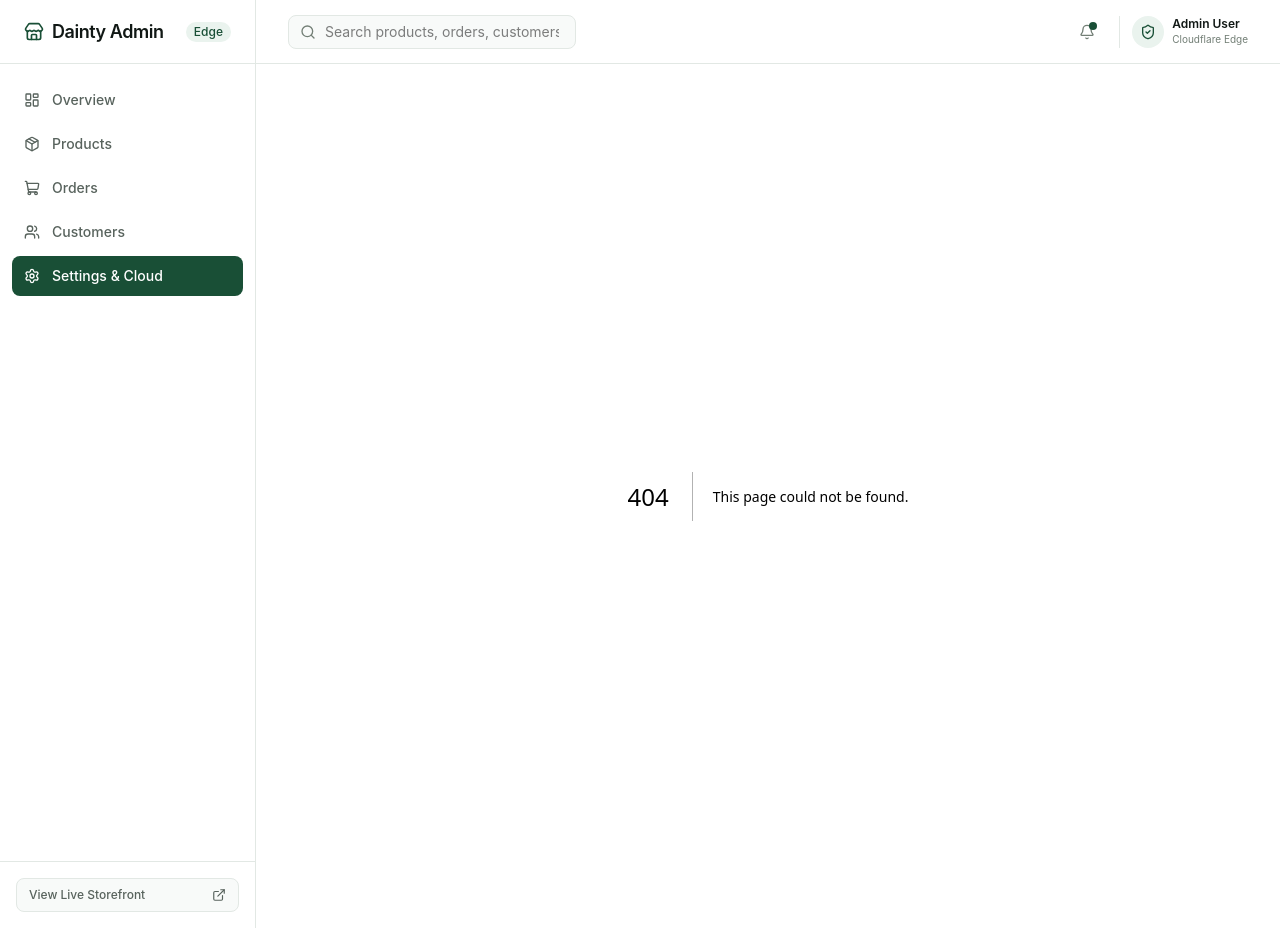
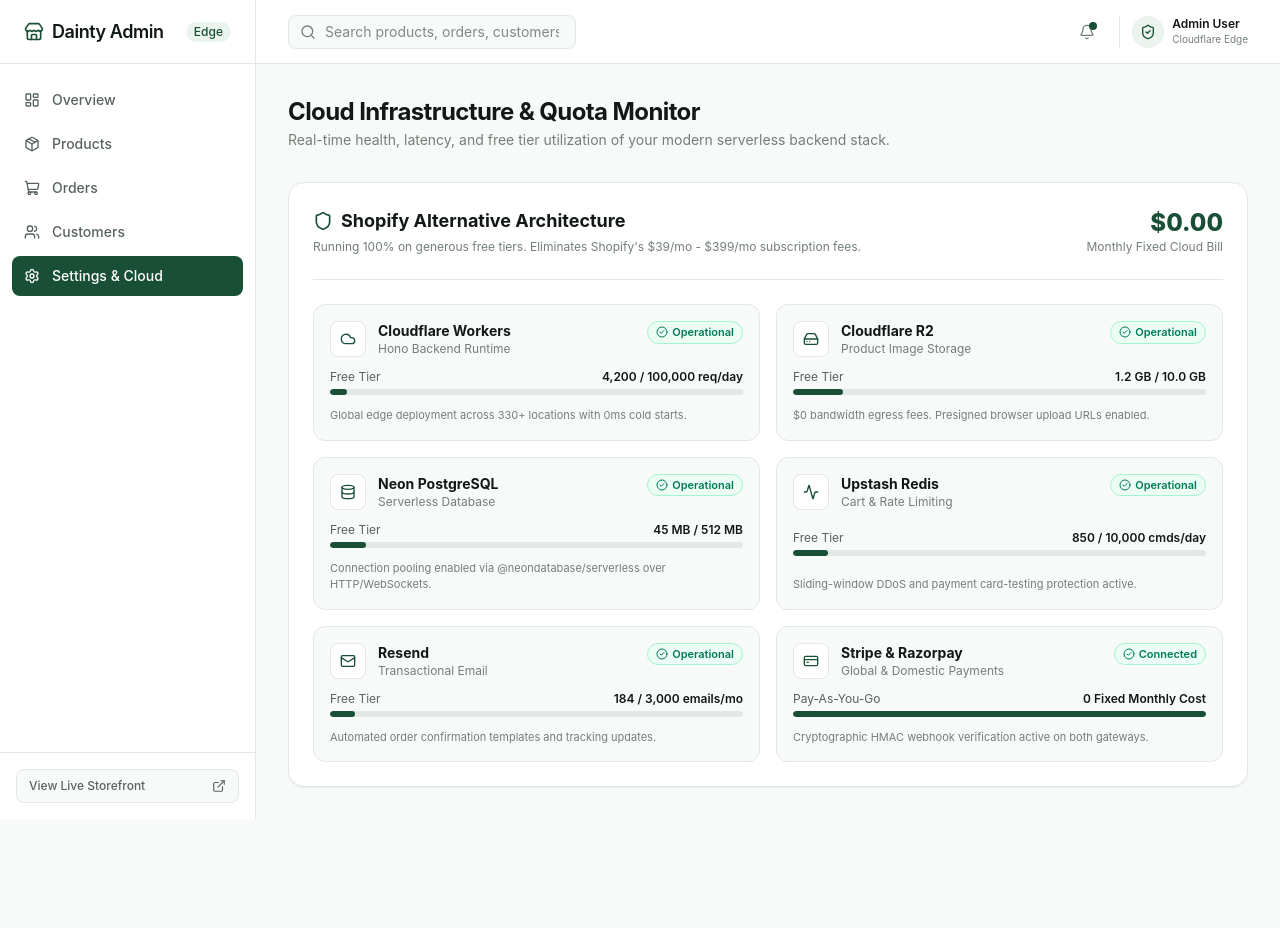
Before and after one commit to swathykjose-a11y/admin, a Next.js app: page /settings in a window 1280 px wide. Before the commit this address had no page. After the commit the page ends 819 px from the top, so only its background shows below. Built offline with nearby package versions, Linux system fonts and the light colour scheme.

Commit message:
feat(management): add customer directory and cloud quota monitor

```diff
--- /dev/null
+++ b/src/app/customers/page.tsx
@@ -0,0 +1,121 @@
+import { Search, Mail, Phone, Calendar } from "lucide-react";
+
+const sampleCustomers = [
+  {
+    id: "cust_1",
+    name: "Sarah Jenkins",
+    email: "sarah@example.com",
+    phone: "+1 (555) 234-5678",
+    ordersCount: 4,
+    totalSpent: "$542.00",
+    joinedDate: "Aug 14, 2026",
+    city: "Springfield, OR",
+  },
+  {
+    id: "cust_2",
+    name: "Alex Rivera",
+    email: "alex@example.com",
+    phone: "+1 (555) 876-5432",
+    ordersCount: 2,
+    totalSpent: "$189.50",
+    joinedDate: "Sep 02, 2026",
+    city: "Bikini Bottom, CA",
+  },
+  {
+    id: "cust_3",
+    name: "Priya Sharma",
+    email: "priya@example.com",
+    phone: "+91 98765 43210",
+    ordersCount: 1,
+    totalSpent: "$240.00",
+    joinedDate: "Oct 28, 2026",
+    city: "London, UK",
+  },
+  {
+    id: "cust_4",
+    name: "Marcus Vance",
+    email: "marcus@example.com",
+    phone: "+1 (555) 345-6789",
+    ordersCount: 5,
+    totalSpent: "$694.00",
+    joinedDate: "Jul 19, 2026",
+    city: "Quahog, RI",
+  },
+];
+
+export default function CustomersPage() {
+  return (
+    <div className="space-y-6 max-w-7xl mx-auto">
+      {/* Header */}
+      <div>
+        <h1 className="text-2xl font-bold tracking-tight text-[#111815]">Customer Management</h1>
+        <p className="text-sm text-[#737F76] mt-0.5">
+          View customer profiles, order history, and contact information.
+        </p>
+      </div>
+
+      {/* Filter Bar */}
+      <div className="bg-white p-4 rounded-xl border border-[#E2E8E4] flex items-center justify-between shadow-xs">
+        <div className="relative w-full sm:w-80">
+          <Search className="w-4 h-4 text-[#737F76] absolute left-3 top-1/2 -translate-y-1/2" />
+          <input
+            type="text"
+            placeholder="Search customers by name, email, or city..."
+            className="w-full pl-9 pr-4 py-2 text-sm bg-[#F8FAF9] border border-[#E2E8E4] rounded-lg focus:outline-none focus:ring-1 focus:ring-[#194F36]"
+          />
+        </div>
+      </div>
+
+      {/* Customers Table */}
+      <div className="bg-white border border-[#E2E8E4] rounded-xl overflow-hidden shadow-xs">
+        <table className="w-full text-left text-sm">
+          <thead className="bg-[#F8FAF9] text-xs font-semibold text-[#737F76] uppercase tracking-wider border-b border-[#E2E8E4]">
+            <tr>
+              <th className="px-6 py-3">Customer</th>
+              <th className="px-6 py-3">Location</th>
+              <th className="px-6 py-3">Orders</th>
+              <th className="px-6 py-3">Total Spend</th>
+              <th className="px-6 py-3">Joined</th>
+              <th className="px-6 py-3 text-right">Actions</th>
+            </tr>
+          </thead>
+          <tbody className="divide-y divide-[#E2E8E4]">
+            {sampleCustomers.map((cust) => (
+              <tr key={cust.id} className="hover:bg-[#F2F5EF]/50 transition-colors">
+                <td className="px-6 py-4">
+                  <div className="font-semibold text-[#111815]">{cust.name}</div>
+                  <div className="flex items-center gap-3 text-xs text-[#737F76] mt-0.5">
+                    <span className="flex items-center gap-1">
+                      <Mail className="w-3 h-3" />
+                      {cust.email}
+                    </span>
+                    <span className="flex items-center gap-1">
+                      <Phone className="w-3 h-3" />
+                      {cust.phone}
+                    </span>
+                  </div>
+                </td>
+                <td className="px-6 py-4 text-[#58635D]">{cust.city}</td>
+                <td className="px-6 py-4 font-medium text-[#111815]">
+                  {cust.ordersCount} orders
+                </td>
+                <td className="px-6 py-4 font-bold text-[#111815]">{cust.totalSpent}</td>
+                <td className="px-6 py-4 text-xs text-[#737F76]">
+                  <span className="flex items-center gap-1">
+                    <Calendar className="w-3 h-3" />
+                    {cust.joinedDate}
+                  </span>
+                </td>
+                <td className="px-6 py-4 text-right">
+                  <button className="text-xs font-medium text-[#194F36] hover:underline">
+                    View Orders
+                  </button>
+                </td>
+              </tr>
+            ))}
+          </tbody>
+        </table>
+      </div>
+    </div>
+  );
+}
--- /dev/null
+++ b/src/app/settings/page.tsx
@@ -0,0 +1,143 @@
+import { CheckCircle2, Shield, Cloud, Database, HardDrive, Mail, CreditCard, Activity } from "lucide-react";
+
+const cloudServices = [
+  {
+    name: "Cloudflare Workers",
+    role: "Hono Backend Runtime",
+    icon: Cloud,
+    status: "Operational",
+    tier: "Free Tier",
+    usage: "4,200 / 100,000 req/day",
+    percentage: 4.2,
+    details: "Global edge deployment across 330+ locations with 0ms cold starts.",
+  },
+  {
+    name: "Cloudflare R2",
+    role: "Product Image Storage",
+    icon: HardDrive,
+    status: "Operational",
+    tier: "Free Tier",
+    usage: "1.2 GB / 10.0 GB",
+    percentage: 12.0,
+    details: "$0 bandwidth egress fees. Presigned browser upload URLs enabled.",
+  },
+  {
+    name: "Neon PostgreSQL",
+    role: "Serverless Database",
+    icon: Database,
+    status: "Operational",
+    tier: "Free Tier",
+    usage: "45 MB / 512 MB",
+    percentage: 8.8,
+    details: "Connection pooling enabled via @neondatabase/serverless over HTTP/WebSockets.",
+  },
+  {
+    name: "Upstash Redis",
+    role: "Cart & Rate Limiting",
+    icon: Activity,
+    status: "Operational",
+    tier: "Free Tier",
+    usage: "850 / 10,000 cmds/day",
+    percentage: 8.5,
+    details: "Sliding-window DDoS and payment card-testing protection active.",
+  },
+  {
+    name: "Resend",
+    role: "Transactional Email",
+    icon: Mail,
+    status: "Operational",
+    tier: "Free Tier",
+    usage: "184 / 3,000 emails/mo",
+    percentage: 6.1,
+    details: "Automated order confirmation templates and tracking updates.",
+  },
+  {
+    name: "Stripe & Razorpay",
+    role: "Global & Domestic Payments",
+    icon: CreditCard,
+    status: "Connected",
+    tier: "Pay-As-You-Go",
+    usage: "0 Fixed Monthly Cost",
+    percentage: 100,
+    details: "Cryptographic HMAC webhook verification active on both gateways.",
+  },
+];
+
+export default function SettingsPage() {
+  return (
+    <div className="space-y-8 max-w-6xl mx-auto">
+      {/* Header */}
+      <div>
+        <h1 className="text-2xl font-bold tracking-tight text-[#111815]">
+          Cloud Infrastructure & Quota Monitor
+        </h1>
+        <p className="text-sm text-[#737F76] mt-0.5">
+          Real-time health, latency, and free tier utilization of your modern serverless backend stack.
+        </p>
+      </div>
+
+      {/* Free Tier Capacity Card */}
+      <div className="bg-white border border-[#E2E8E4] rounded-2xl p-6 shadow-xs space-y-6">
+        <div className="flex flex-col sm:flex-row sm:items-center justify-between gap-4 pb-6 border-b border-[#E2E8E4]">
+          <div className="space-y-1">
+            <div className="flex items-center gap-2">
+              <Shield className="w-5 h-5 text-[#194F36]" />
+              <h2 className="text-lg font-bold text-[#111815]">Shopify Alternative Architecture</h2>
+            </div>
+            <p className="text-xs text-[#737F76]">
+              Running 100% on generous free tiers. Eliminates Shopify&apos;s $39/mo - $399/mo subscription fees.
+            </p>
+          </div>
+          <div className="text-right">
+            <span className="text-2xl font-extrabold text-[#194F36]">$0.00</span>
+            <span className="text-xs text-[#737F76] block">Monthly Fixed Cloud Bill</span>
+          </div>
+        </div>
+
+        {/* Services Grid */}
+        <div className="grid grid-cols-1 md:grid-cols-2 gap-4">
+          {cloudServices.map((svc) => {
+            const Icon = svc.icon;
+            return (
+              <div
+                key={svc.name}
+                className="p-4 rounded-xl border border-[#E2E8E4] bg-[#F8FAF9] flex flex-col justify-between space-y-3"
+              >
+                <div className="flex items-start justify-between">
+                  <div className="flex items-center gap-3">
+                    <div className="w-9 h-9 rounded-lg bg-white border border-[#E2E8E4] flex items-center justify-center text-[#194F36]">
+                      <Icon className="w-4 h-4" />
+                    </div>
+                    <div>
+                      <h4 className="text-sm font-bold text-[#111815]">{svc.name}</h4>
+                      <p className="text-xs text-[#737F76]">{svc.role}</p>
+                    </div>
+                  </div>
+                  <span className="inline-flex items-center gap-1 text-[11px] font-semibold text-emerald-700 bg-emerald-50 px-2 py-0.5 rounded-full border border-emerald-200">
+                    <CheckCircle2 className="w-3 h-3" />
+                    {svc.status}
+                  </span>
+                </div>
+
+                <div>
+                  <div className="flex items-center justify-between text-xs mb-1">
+                    <span className="text-[#58635D]">{svc.tier}</span>
+                    <span className="font-semibold text-[#111815]">{svc.usage}</span>
+                  </div>
+                  <div className="w-full bg-[#E2E8E4] h-1.5 rounded-full overflow-hidden">
+                    <div
+                      className="bg-[#194F36] h-full rounded-full transition-all"
+                      style={{ width: `${Math.min(svc.percentage, 100)}%` }}
+                    />
+                  </div>
+                </div>
+
+                <p className="text-[11px] text-[#737F76]">{svc.details}</p>
+              </div>
+            );
+          })}
+        </div>
+      </div>
+    </div>
+  );
+}
```
